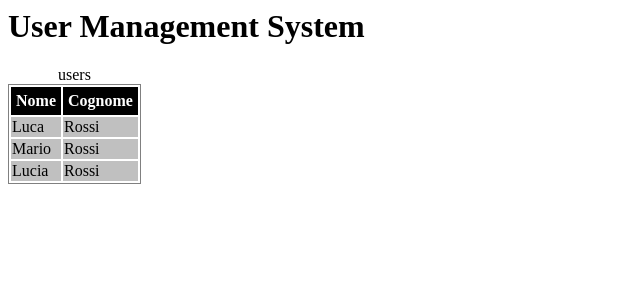
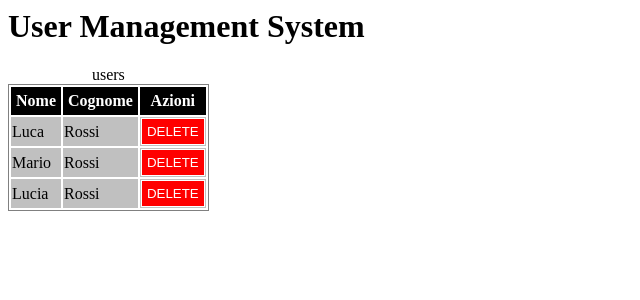
Before and after one commit to NickoManu/UMS, an Angular app: page / in a window 1280 px wide. Shown: the top 300 px of the page, without its empty margins (0-640 px from the left). Built offline with nearby package versions, Linux system fonts and the light colour scheme.

Commit message:
delete button

```diff
--- a/src/app/user/user.component.css
+++ b/src/app/user/user.component.css
@@ -0,0 +1,6 @@
+button.delete {
+  background: red;
+  padding: 5px;
+  color:white;
+  border:1px solid white;
+}
--- a/src/app/user/user.component.html
+++ b/src/app/user/user.component.html
@@ -1,2 +1,3 @@
 <td>{{user.nome}}</td>
 <td>{{user.cognome}}</td>
+<td><button class="delete">DELETE</button></td>
--- a/src/app/users/users.component.html
+++ b/src/app/users/users.component.html
@@ -4,10 +4,10 @@
 	<tr>
 		<th>Nome</th>
 		<th>Cognome</th>
+    <th>Azioni</th>
 	</tr>
 
   <tr app-user *ngFor="let user of users" [user-data] = "user">
-
   </tr>
 
 </table>
```
